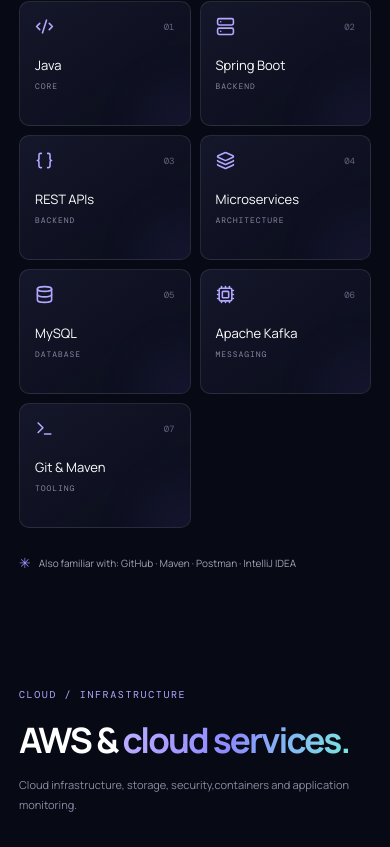
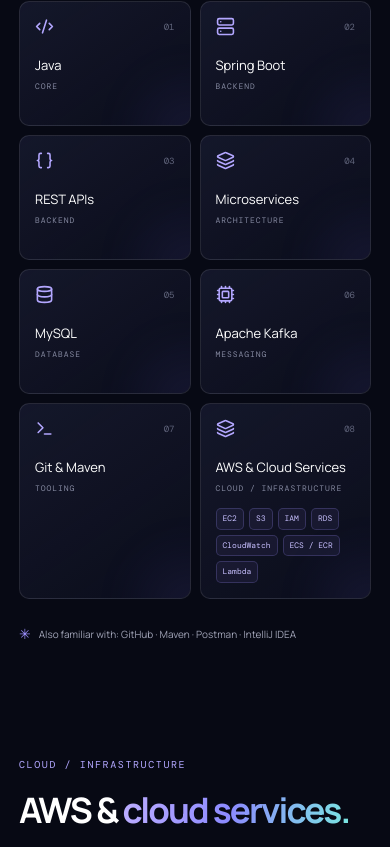
Before and after one commit to abhishekwabale01/abhishek-futuristic-portfolio, a React (Vite) app: page / in a window 390 px wide. Shown: the part 2213-3060 px from the top of the page. Built offline with nearby package versions, Linux system fonts and the light colour scheme.

Commit message:
Add AWS services to technical stack

```diff
--- a/src/App.jsx
+++ b/src/App.jsx
@@ -10,6 +10,7 @@
   { name: 'MySQL', group: 'DATABASE', icon: Database },
   { name: 'Apache Kafka', group: 'MESSAGING', icon: Cpu },
   { name: 'Git & Maven', group: 'TOOLING', icon: Terminal },
+  {name: 'AWS & Cloud Services', group: 'CLOUD / INFRASTRUCTURE', icon: Layers3},
 ]
 
 const cloudServices = [
@@ -129,7 +130,28 @@
 
       <section id="stack" className="section container-shell stack-section">
         <motion.div className="section-heading heading-row" initial="hidden" whileInView="visible" viewport={{ once: true }} variants={fadeUp}><div><p className="eyebrow">02 / TOOLKIT</p><h2>My technical <span className="gradient-text">stack.</span></h2></div><p className="heading-aside">Tools I use to build, connect,<br/>and maintain backend applications.</p></motion.div>
-        <div className="skill-grid">{skills.map((skill, i) => { const Icon = skill.icon; return <motion.div key={skill.name} className="skill-card" initial={{ opacity: 0, y: 15 }} whileInView={{ opacity: 1, y: 0 }} viewport={{ once: true }} transition={{ delay: i * .06 }} whileHover={{ y: -5, borderColor: 'rgba(155,140,255,.55)' }}><div className="skill-card-top"><Icon size={19}/><span>{String(i + 1).padStart(2, '0')}</span></div><h3>{skill.name}</h3><p>{skill.group}</p><div className="skill-card-glow"/></motion.div> })}</div>
+        <div className="skill-grid">{skills.map((skill, i) => { const Icon = skill.icon; return <motion.div key={skill.name} className="skill-card" initial={{ opacity: 0, y: 15 }} whileInView={{ opacity: 1, y: 0 }} viewport={{ once: true }} transition={{ delay: i * .06 }} whileHover={{ y: -5, borderColor: 'rgba(155,140,255,.55)' }}><div className="skill-card-top"><Icon size={19}/><span>{String(i + 1).padStart(2, '0')}</span></div>
+          <h3>{skill.name}</h3>
+          <p>{skill.group}</p>
+
+          {skill.name === 'AWS & Cloud Services' && (
+              <div className="aws-service-tags">
+                {[
+                  'EC2',
+                  'S3',
+                  'IAM',
+                  'RDS',
+                  'CloudWatch',
+                  'ECS / ECR',
+                  'Lambda',
+                ].map((service) => (
+                    <span key={service}>{service}</span>
+                ))}
+              </div>
+          )}
+
+          <div className="skill-card-glow"/>
+        </motion.div> })}</div>
         <p className="stack-note"><span className="note-star">✳</span> Also familiar with: GitHub · Maven · Postman · IntelliJ IDEA</p>
       </section>
 
--- a/src/styles.css
+++ b/src/styles.css
@@ -75,123 +75,38 @@
     }
 }
 
-/* AWS & Cloud Services section */
-.aws-section {
-    position: relative;
-    padding-top: 76px;
-    padding-bottom: 55px;
-    z-index: 1;
+
+/* AWS subtopics inside the existing technical stack card */
+.aws-service-tags {
+    display: flex;
+    flex-wrap: wrap;
+    gap: 6px;
+    margin-top: 15px;
 }
 
-.aws-grid {
-    display: grid;
-    grid-template-columns: repeat(4, minmax(0, 1fr));
-    gap: 12px;
-    margin-top: 32px;
+.aws-service-tags span {
+    display: inline-flex;
+    align-items: center;
+    border: 1px solid rgba(155, 140, 255, 0.22);
+    border-radius: 5px;
+    padding: 5px 7px;
+    background: rgba(155, 140, 255, 0.07);
+    color: #c8c0ff;
+    font: 9px 'DM Mono', monospace;
+    line-height: 1.2;
 }
 
-.aws-card {
-    position: relative;
-    isolation: isolate;
-    overflow: hidden;
-    min-width: 0;
+.skill-card:has(.aws-service-tags) {
     min-height: 174px;
-    padding: 20px;
-    border: 1px solid var(--line);
-    border-radius: 11px;
-    background: linear-gradient(
-            145deg,
-            rgba(19, 22, 40, 0.96),
-            rgba(13, 15, 30, 0.96)
-    );
-    transition:
-            border-color 0.25s ease,
-            background 0.25s ease;
-}
-
-.aws-card > * {
-    position: relative;
-    z-index: 1;
-}
-
-.aws-card-top {
-    display: flex;
-    align-items: center;
-    justify-content: space-between;
-    color: var(--violet);
-    margin-bottom: 25px;
-}
-
-.aws-card-top span {
-    color: #72758d;
-    font: 9px 'DM Mono', monospace;
-}
-
-.aws-card h3 {
-    margin: 0 0 7px;
-    font-size: 14px;
-    font-weight: 650;
-    letter-spacing: -0.025em;
-    overflow-wrap: anywhere;
-}
-
-.aws-card-group {
-    margin: 0;
-    color: #8589a1;
-    font: 8px 'DM Mono', monospace;
-    letter-spacing: 0.1em;
-}
-
-.aws-card-description {
-    margin: 14px 0 0;
-    color: var(--muted);
-    font-size: 11px;
-    line-height: 1.7;
-}
-
-.aws-note {
-    display: flex;
-    align-items: flex-start;
-    gap: 10px;
-    margin-top: 24px;
-    color: var(--muted);
-    font-size: 10px;
-    line-height: 1.8;
-}
-
-.aws-note .note-star {
-    color: var(--violet);
-    flex-shrink: 0;
-}
-
-@media (max-width: 900px) {
-    .aws-grid {
-        grid-template-columns: repeat(3, minmax(0, 1fr));
-    }
 }
 
 @media (max-width: 680px) {
-    .aws-section {
-        padding-top: 55px;
-        padding-bottom: 30px;
+    .aws-service-tags {
+        gap: 5px;
     }
 
-    .aws-grid {
-        grid-template-columns: repeat(2, minmax(0, 1fr));
-        gap: 9px;
-        margin-top: 25px;
-    }
-
-    .aws-card {
-        min-height: 165px;
-        padding: 15px;
-    }
-
-    .aws-card h3 {
-        font-size: 12px;
-    }
-
-    .aws-card-description {
-        font-size: 10px;
+    .aws-service-tags span {
+        padding: 5px 6px;
+        font-size: 8px;
     }
 }
```
